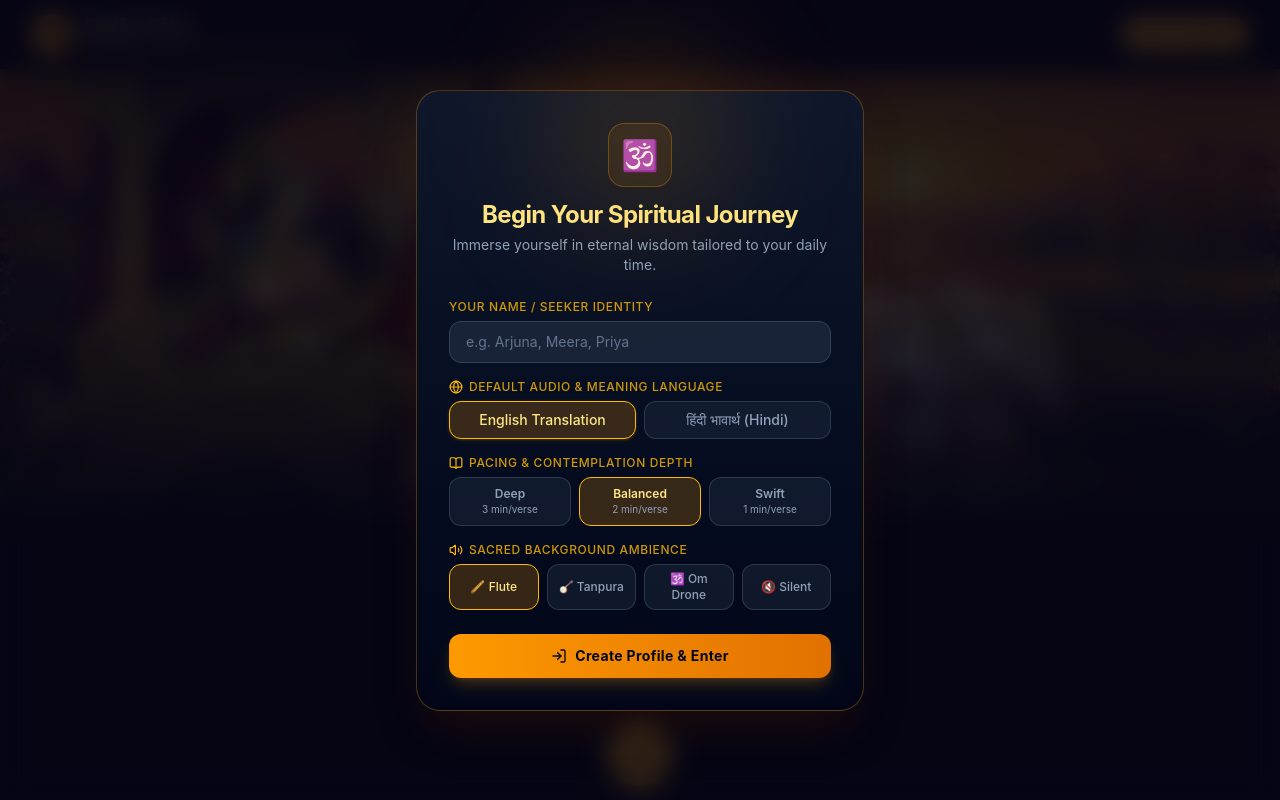
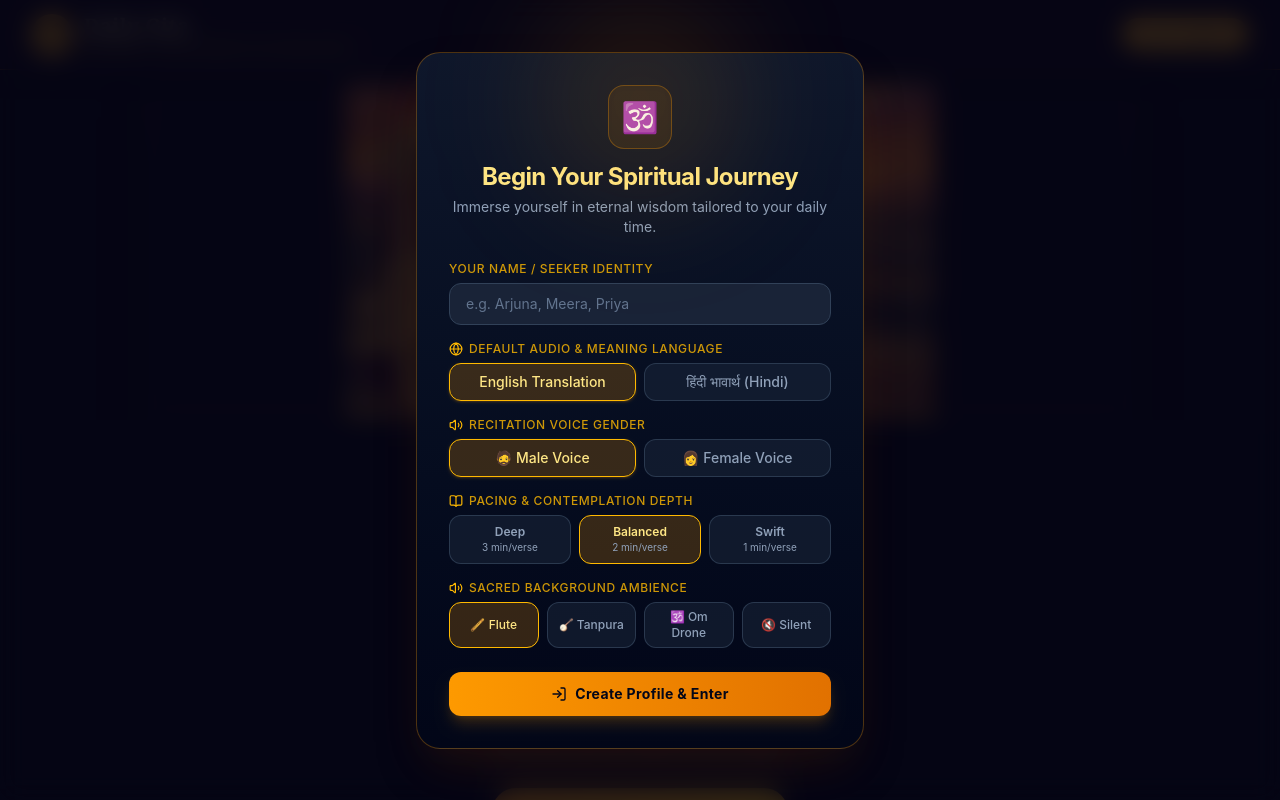
Before and after one commit to anildutta007/daily-gita, a React (Vite) app: page / in a window 1280 px wide. Shown: the top 800 px of the page. Built offline with nearby package versions, Linux system fonts and the light colour scheme.

Commit message:
Fit banner to screen, add Male/Female voice switcher, and provide quick start again option

```diff
--- a/src/App.tsx
+++ b/src/App.tsx
@@ -201,22 +201,22 @@ export function App() {
         </div>
       </header>
 
-      {/* Hero Chariot Painting & Karmanye Vadhikaraste Verse (As in screenshot) */}
+      {/* Hero Chariot Painting & Karmanye Vadhikaraste Verse (Fitted within screen) */}
       <section className="relative overflow-hidden w-full bg-[#180505]">
-        {/* Krishna & Arjuna on Chariot Painting */}
-        <div className="relative w-full max-h-[380px] sm:max-h-[460px] overflow-hidden flex items-center justify-center">
-          <img
-            src={chariotBanner}
-            alt="Lord Krishna and Arjuna on the Chariot at Kurukshetra"
-            className="w-full object-cover object-center max-h-[460px] filter brightness-[0.92] contrast-[1.05]"
-          />
-          {/* Subtle top/bottom shadow blending */}
-          <div className="absolute inset-0 bg-gradient-to-t from-[#140505] via-transparent to-[#1a0808]/40 pointer-events-none" />
+        {/* Krishna & Arjuna on Chariot Painting - Fitted responsively without overflow */}
+        <div className="relative w-full max-w-5xl mx-auto px-4 pt-3 flex items-center justify-center">
+          <div className="w-full rounded-2xl overflow-hidden border border-amber-500/25 shadow-2xl shadow-black/80">
+            <img
+              src={chariotBanner}
+              alt="Lord Krishna and Arjuna on the Chariot at Kurukshetra"
+              className="w-full h-auto max-h-[42vh] object-contain object-center mx-auto filter brightness-[0.96] contrast-[1.04]"
+            />
+          </div>
         </div>
 
         {/* Karmanye Vadhikaraste Verse Below Painting */}
-        <div className="relative z-10 text-center py-5 px-4 bg-[#140505]">
-          <h2 className="font-serif text-xl sm:text-2xl text-amber-300 font-bold tracking-wide">
+        <div className="relative z-10 text-center py-4 px-4 bg-[#140505]">
+          <h2 className="font-serif text-lg sm:text-2xl text-amber-300 font-bold tracking-wide">
             कर्मण्येवाधिकारस्ते मा फलेषु कदाचन
           </h2>
           <p className="text-amber-200/80 font-serif italic text-xs sm:text-sm mt-1">
@@ -257,6 +257,7 @@ export function App() {
             user={user}
             onStartSession={handleStartSession}
             onOpenSettings={() => setIsProfileOpen(true)}
+            onResetToBeginning={() => handleSelectShloka(0)}
           />
         )}
       </main>
--- a/src/components/AuthModal.tsx
+++ b/src/components/AuthModal.tsx
@@ -17,6 +17,9 @@ export const AuthModal: React.FC<AuthModalProps> = ({
   const [preferredLanguage, setPreferredLanguage] = useState<'english' | 'hindi'>(
     existingProfile?.preferredLanguage || 'english'
   );
+  const [voiceGender, setVoiceGender] = useState<'male' | 'female'>(
+    existingProfile?.voiceGender || 'male'
+  );
   const [readingSpeed, setReadingSpeed] = useState<'slow' | 'medium' | 'fast'>(
     existingProfile?.readingSpeed || 'medium'
   );
@@ -32,6 +35,7 @@ export const AuthModal: React.FC<AuthModalProps> = ({
       id: existingProfile?.id || `seeker_${Date.now()}`,
       name: name.trim() || 'Devoted Seeker',
       preferredLanguage,
+      voiceGender,
       readingSpeed,
       ambientSound,
       voiceSpeed: existingProfile?.voiceSpeed ?? 0.95,
@@ -111,6 +115,40 @@ export const AuthModal: React.FC<AuthModalProps> = ({
                 }`}
               >
                 हिंदी भावार्थ (Hindi)
+              </button>
+            </div>
+          </div>
+
+          {/* Voice Gender Choice */}
+          <div>
+            <label className="block text-xs uppercase tracking-wider text-amber-400/80 font-medium mb-1.5">
+              <span className="flex items-center gap-1.5">
+                <Volume2 className="w-3.5 h-3.5 text-amber-400" />
+                Recitation Voice Gender
+              </span>
+            </label>
+            <div className="grid grid-cols-2 gap-2">
+              <button
+                type="button"
+                onClick={() => setVoiceGender('male')}
+                className={`py-2 px-3 rounded-xl border text-sm font-medium transition-all ${
+                  voiceGender === 'male'
+                    ? 'bg-amber-500/20 border-amber-400 text-amber-200 shadow-sm shadow-amber-500/20'
+                    : 'bg-slate-800/50 border-slate-700/80 text-slate-400 hover:border-slate-600'
+                }`}
+              >
+                🧔 Male Voice
+              </button>
+              <button
+                type="button"
+                onClick={() => setVoiceGender('female')}
+                className={`py-2 px-3 rounded-xl border text-sm font-medium transition-all ${
+                  voiceGender === 'female'
+                    ? 'bg-amber-500/20 border-amber-400 text-amber-200 shadow-sm shadow-amber-500/20'
+                    : 'bg-slate-800/50 border-slate-700/80 text-slate-400 hover:border-slate-600'
+                }`}
+              >
+                👩 Female Voice
               </button>
             </div>
           </div>
--- a/src/components/ProfileModal.tsx
+++ b/src/components/ProfileModal.tsx
@@ -35,6 +35,7 @@ export const ProfileModal: React.FC<ProfileModalProps> = ({
 }) => {
   const [name, setName] = useState(user.name);
   const [preferredLanguage, setPreferredLanguage] = useState(user.preferredLanguage);
+  const [voiceGender, setVoiceGender] = useState<'male' | 'female'>(user.voiceGender || 'male');
   const [readingSpeed, setReadingSpeed] = useState(user.readingSpeed);
   const [ambientSound, setAmbientSound] = useState(user.ambientSound);
 
@@ -46,6 +47,7 @@ export const ProfileModal: React.FC<ProfileModalProps> = ({
       ...user,
       name,
       preferredLanguage,
+      voiceGender,
       readingSpeed,
       ambientSound
     });
@@ -184,6 +186,36 @@ export const ProfileModal: React.FC<ProfileModalProps> = ({
 
           <div>
             <label className="block text-xs uppercase tracking-wider text-slate-400 font-semibold mb-1">
+              Recitation Voice Gender
+            </label>
+            <div className="grid grid-cols-2 gap-2">
+              <button
+                type="button"
+                onClick={() => setVoiceGender('male')}
+                className={`py-2 px-3 rounded-xl border text-xs font-semibold ${
+                  voiceGender === 'male'
+                    ? 'bg-amber-500/20 border-amber-400 text-amber-200'
+                    : 'bg-slate-800/40 border-slate-700 text-slate-400'
+                }`}
+              >
+                🧔 Male Voice
+              </button>
+              <button
+                type="button"
+                onClick={() => setVoiceGender('female')}
+                className={`py-2 px-3 rounded-xl border text-xs font-semibold ${
+                  voiceGender === 'female'
+                    ? 'bg-amber-500/20 border-amber-400 text-amber-200'
+                    : 'bg-slate-800/40 border-slate-700 text-slate-400'
+                }`}
+              >
+                👩 Female Voice
+              </button>
+            </div>
+          </div>
+
+          <div>
+            <label className="block text-xs uppercase tracking-wider text-slate-400 font-semibold mb-1">
               Pacing Speed (Used to calculate shlokas per session)
             </label>
             <div className="grid grid-cols-3 gap-2">
--- a/src/components/ReadingSession.tsx
+++ b/src/components/ReadingSession.tsx
@@ -42,6 +42,7 @@ export const ReadingSession: React.FC<ReadingSessionProps> = ({
   const [listenLanguage, setListenLanguage] = useState<'sanskrit_then_hindi' | 'sanskrit_then_english' | 'hindi_only' | 'english_only'>(
     user.preferredLanguage === 'hindi' ? 'sanskrit_then_hindi' : 'sanskrit_then_english'
   );
+  const [voiceGender, setVoiceGender] = useState<'male' | 'female'>(user.voiceGender || 'male');
 
   // Audio state
   const [isSpeaking, setIsSpeaking] = useState(false);
@@ -122,12 +123,14 @@ export const ReadingSession: React.FC<ReadingSessionProps> = ({
         await gitaSpeech.speak({
           text: currentShloka.sanskrit,
           lang: 'hi',
+          gender: voiceGender,
           rate: 0.84
         });
         // Step 2: English translation
         await gitaSpeech.speak({
           text: currentShloka.englishMeaning,
           lang: 'en',
+          gender: voiceGender,
           rate: 0.92
         });
       } else if (listenLanguage === 'sanskrit_then_hindi') {
@@ -135,24 +138,28 @@ export const ReadingSession: React.FC<ReadingSessionProps> = ({
         await gitaSpeech.speak({
           text: currentShloka.sanskrit,
           lang: 'hi',
+          gender: voiceGender,
           rate: 0.84
         });
         // Step 2: Hindi Bhavarth
         await gitaSpeech.speak({
           text: currentShloka.hindiMeaning,
           lang: 'hi',
+          gender: voiceGender,
           rate: 0.88
         });
       } else if (listenLanguage === 'english_only') {
         await gitaSpeech.speak({
           text: `${currentShloka.englishMeaning}. ${currentShloka.commentaryEnglish || ''}`,
           lang: 'en',
+          gender: voiceGender,
           rate: 0.92
         });
       } else if (listenLanguage === 'hindi_only') {
         await gitaSpeech.speak({
           text: `${currentShloka.hindiMeaning}। ${currentShloka.commentaryHindi || ''}`,
           lang: 'hi',
+          gender: voiceGender,
           rate: 0.88
         });
       }
@@ -368,6 +375,42 @@ export const ReadingSession: React.FC<ReadingSessionProps> = ({
               <option value="english_only">English voice only</option>
               <option value="hindi_only">हिंदी केवल (Hindi only)</option>
             </select>
+
+            {/* Quick Male / Female Voice Switcher */}
+            <div className="inline-flex rounded-full bg-[#200808] border border-amber-500/40 p-0.5">
+              <button
+                type="button"
+                onClick={() => {
+                  gitaSpeech.cancel();
+                  setIsSpeaking(false);
+                  setVoiceGender('male');
+                }}
+                className={`px-2.5 py-1 rounded-full text-xs font-semibold transition-all ${
+                  voiceGender === 'male'
+                    ? 'bg-amber-500 text-slate-950 shadow-sm'
+                    : 'text-amber-300/70 hover:text-amber-200'
+                }`}
+                title="Male Voice (Madhur/Prabhat)"
+              >
+                🧔 Male
+              </button>
+              <button
+                type="button"
+                onClick={() => {
+                  gitaSpeech.cancel();
+                  setIsSpeaking(false);
+                  setVoiceGender('female');
+                }}
+                className={`px-2.5 py-1 rounded-full text-xs font-semibold transition-all ${
+                  voiceGender === 'female'
+                    ? 'bg-amber-500 text-slate-950 shadow-sm'
+                    : 'text-amber-300/70 hover:text-amber-200'
+                }`}
+                title="Female Voice (Swara/Neerja)"
+              >
+                👩 Female
+              </button>
+            </div>
           </div>
 
           <div className="text-xs text-amber-300/80 font-medium">
--- a/src/types.ts
+++ b/src/types.ts
@@ -26,6 +26,7 @@ export interface UserProfile {
   id: string;
   name: string;
   preferredLanguage: 'english' | 'hindi';
+  voiceGender: 'male' | 'female'; // Male (e.g. Madhur/Prabhat) or Female (e.g. Swara/Neerja)
   readingSpeed: 'slow' | 'medium' | 'fast'; // slow: 3 min/shloka, medium: 2 min/shloka, fast: 1 min/shloka
   ambientSound: 'flute' | 'tanpura' | 'om' | 'none';
   voiceSpeed: number; // 0.8 to 1.2
--- a/src/utils/storage.ts
+++ b/src/utils/storage.ts
@@ -7,6 +7,7 @@ export const DEFAULT_PROFILE: UserProfile = {
   id: 'guest_seeker',
   name: 'Arjuna Seeker',
   preferredLanguage: 'english',
+  voiceGender: 'male',
   readingSpeed: 'medium', // 2 min per shloka
   ambientSound: 'flute',
   voiceSpeed: 0.95,
```
Also changed, not shown: src/components/TimeSelector.tsx (+20 -1 lines), src/utils/speech.ts (+44 -37 lines).
